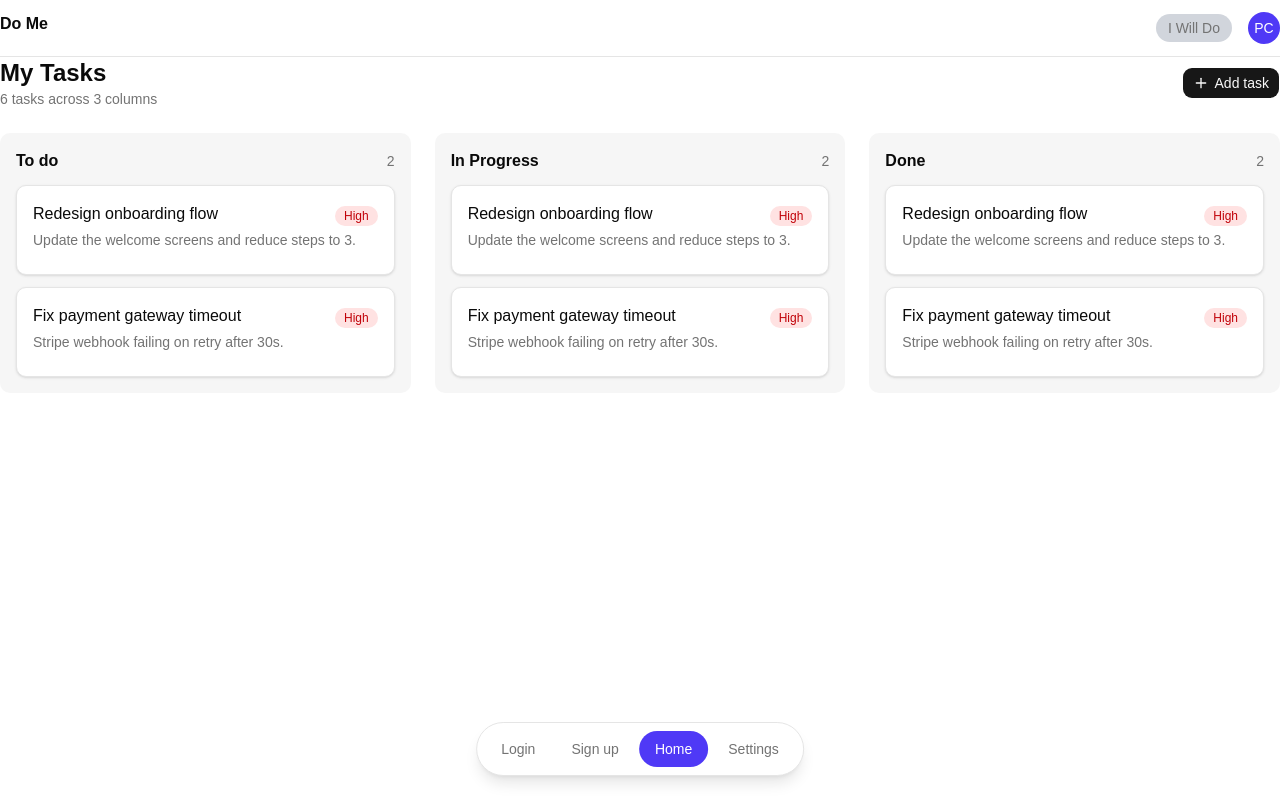
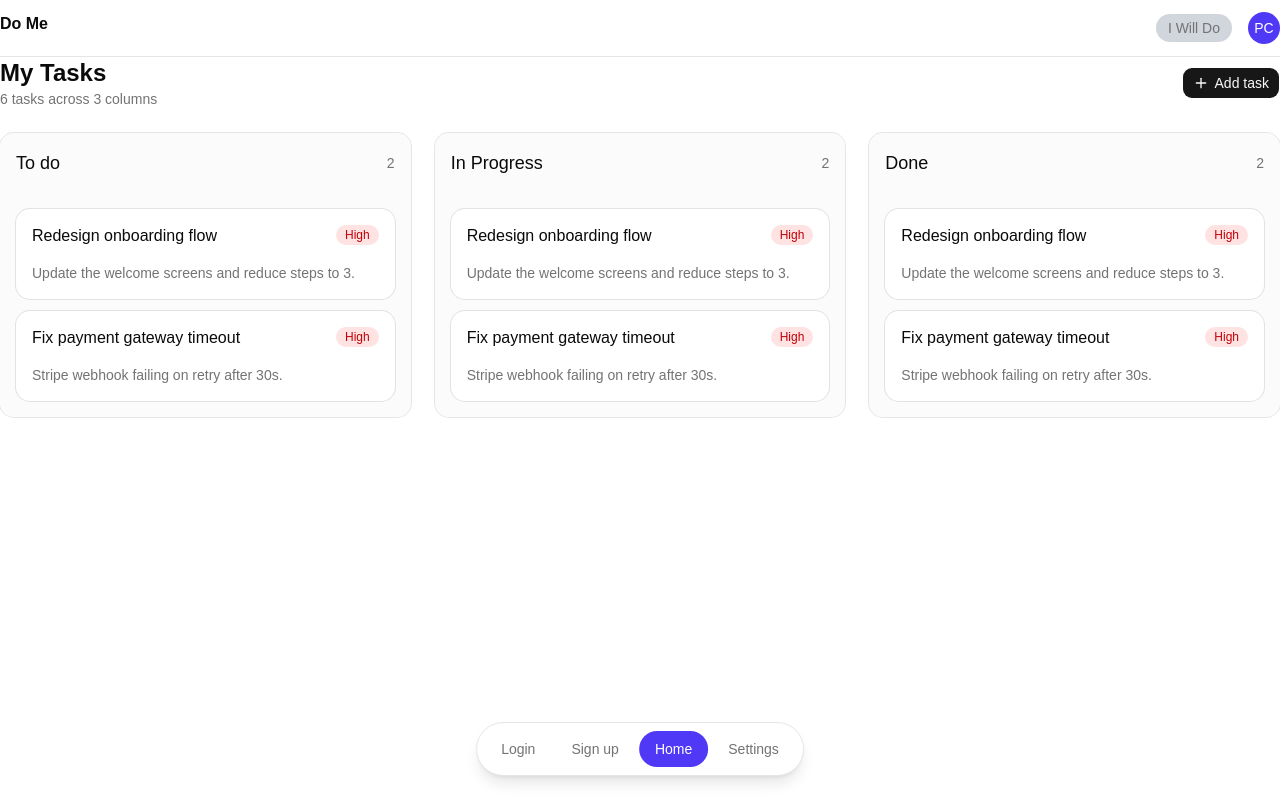
Before and after one commit to Pranish03/todo-app-react, a React (Vite) app: page / in a window 1280 px wide. Built offline with nearby package versions, Linux system fonts and the light colour scheme.

Commit message:
feat: enhance UI components with card layout and improved styling for task management

```diff
--- a/src/components/home/AddTaskDialog.jsx
+++ b/src/components/home/AddTaskDialog.jsx
@@ -83,7 +83,7 @@
             <div>
               <label className="text-sm font-medium">Priority</label>
               <Select value={priority} onValueChange={setPriority}>
-                <SelectTrigger className="mt-1">
+                <SelectTrigger className="mt-1 w-full">
                   <SelectValue />
                 </SelectTrigger>
                 <SelectContent>
@@ -97,7 +97,7 @@
             <div>
               <label className="text-sm font-medium">Status</label>
               <Select value={status} onValueChange={setStatus}>
-                <SelectTrigger className="mt-1">
+                <SelectTrigger className="mt-1 w-full">
                   <SelectValue />
                 </SelectTrigger>
                 <SelectContent>
--- a/src/components/home/Column.jsx
+++ b/src/components/home/Column.jsx
@@ -1,20 +1,23 @@
 import { useDroppable } from "@dnd-kit/core";
 import { TaskCard } from "./TaskCard";
+import { Card, CardHeader, CardTitle, CardContent } from "@/components/ui/card";
 
 export function Column({ id, title, tasks, onCardClick }) {
   const { setNodeRef, isOver } = useDroppable({ id });
 
   return (
-    <div
+    <Card
       ref={setNodeRef}
-      className={`bg-muted/90 rounded-[10px] p-4 transition-colors ${
-        isOver ? "bg-muted/70 ring-2 ring-indigo-400" : ""
+      className={`bg-muted/40 transition-all ${
+        isOver ? "ring-2 ring-primary" : ""
       }`}
     >
-      <div className="flex justify-between items-center mb-3">
-        <h2 className="font-bold">{title}</h2>
+      <CardHeader className="flex flex-row items-center justify-between space-y-0 pb-4">
+        <CardTitle className="text-lg">{title}</CardTitle>
         <span className="text-sm text-muted-foreground">{tasks.length}</span>
-      </div>
+      </CardHeader>
+
+      <CardContent>
         <div className="space-y-3 min-h-10">
           {tasks.map((task) => (
             <TaskCard
@@ -24,6 +27,7 @@
             />
           ))}
         </div>
-    </div>
+      </CardContent>
+    </Card>
   );
 }
--- a/src/components/home/EditTaskDialog.jsx
+++ b/src/components/home/EditTaskDialog.jsx
@@ -81,7 +81,7 @@
                 value={form.priority}
                 onValueChange={(value) => setForm({ ...form, priority: value })}
               >
-                <SelectTrigger className="mt-1">
+                <SelectTrigger className="mt-1 w-full">
                   <SelectValue />
                 </SelectTrigger>
                 <SelectContent>
@@ -98,7 +98,7 @@
                 value={form.status}
                 onValueChange={(value) => setForm({ ...form, status: value })}
               >
-                <SelectTrigger className="mt-1">
+                <SelectTrigger className="mt-1 w-full">
                   <SelectValue />
                 </SelectTrigger>
                 <SelectContent>
--- a/src/components/home/TaskCard.jsx
+++ b/src/components/home/TaskCard.jsx
@@ -1,5 +1,6 @@
 import { useDraggable } from "@dnd-kit/core";
 import { Badge } from "@/components/ui/badge";
+import { Card, CardTitle, CardContent, CardHeader } from "@/components/ui/card";
 
 const priorityColor = {
   High: "bg-red-100 text-red-700",
@@ -9,7 +10,10 @@
 
 export function TaskCard({ task, onClick }) {
   const { attributes, listeners, setNodeRef, transform, isDragging } =
-    useDraggable({ id: task.id, data: { task } });
+    useDraggable({
+      id: task.id,
+      data: { task },
+    });
 
   const style = transform
     ? {
@@ -17,24 +21,34 @@
         opacity: isDragging ? 0.4 : 1,
         zIndex: isDragging ? 50 : "auto",
       }
-    : undefined;
+    : {
+        opacity: isDragging ? 0.4 : 1,
+      };
 
   return (
-    <div
+    <Card
       ref={setNodeRef}
       style={style}
       {...listeners}
       {...attributes}
       onClick={onClick}
-      className="bg-white rounded-[10px] p-4 shadow-sm border cursor-pointer hover:shadow-md transition-shadow"
+      className="cursor-pointer transition-shadow hover:shadow-md"
     >
-      <div className="flex items-center justify-between">
-        <h3 className="font-medium mb-1">{task.title}</h3>
-        <Badge className={priorityColor[task.priority]}>{task.priority}</Badge>
-      </div>
-      <p className="text-sm text-muted-foreground mb-2 text-ellipsis">
-        {task.desc}
-      </p>
-    </div>
+      <CardHeader>
+        <CardTitle>
+          <div className="flex items-start justify-between gap-2">
+            <h3 className="font-medium">{task.title}</h3>
+            <Badge className={priorityColor[task.priority]}>
+              {task.priority}
+            </Badge>
+          </div>
+        </CardTitle>
+      </CardHeader>
+      <CardContent>
+        <p className="text-sm text-muted-foreground line-clamp-2">
+          {task.desc}
+        </p>
+      </CardContent>
+    </Card>
   );
 }
--- /dev/null
+++ b/src/components/ui/card.jsx
@@ -0,0 +1,114 @@
+import * as React from "react"
+
+import { cn } from "@/lib/utils"
+
+function Card({
+  className,
+  size = "default",
+  ...props
+}) {
+  return (
+    <div
+      data-slot="card"
+      data-size={size}
+      className={cn(
+        "group/card flex flex-col gap-(--card-spacing) overflow-hidden rounded-xl bg-card py-(--card-spacing) text-sm text-card-foreground ring-1 ring-foreground/10 [--card-spacing:--spacing(4)] has-data-[slot=card-footer]:pb-0 has-[>img:first-child]:pt-0 data-[size=sm]:[--card-spacing:--spacing(3)] data-[size=sm]:has-data-[slot=card-footer]:pb-0 *:[img:first-child]:rounded-t-xl *:[img:last-child]:rounded-b-xl",
+        className
+      )}
+      {...props} />
+  );
+}
+
+function CardHeader({
+  className,
+  ...props
+}) {
+  return (
+    <div
+      data-slot="card-header"
+      className={cn(
+        "group/card-header @container/card-header grid auto-rows-min items-start gap-1 rounded-t-xl px-(--card-spacing) has-data-[slot=card-action]:grid-cols-[1fr_auto] has-data-[slot=card-description]:grid-rows-[auto_auto] [.border-b]:pb-(--card-spacing)",
+        className
+      )}
+      {...props} />
+  );
+}
+
+function CardTitle({
+  className,
+  ...props
+}) {
+  return (
+    <div
+      data-slot="card-title"
+      className={cn(
+        "font-heading text-base leading-snug font-medium group-data-[size=sm]/card:text-sm",
+        className
+      )}
+      {...props} />
+  );
+}
+
+function CardDescription({
+  className,
+  ...props
+}) {
+  return (
+    <div
+      data-slot="card-description"
+      className={cn("text-sm text-muted-foreground", className)}
+      {...props} />
+  );
+}
+
+function CardAction({
+  className,
+  ...props
+}) {
+  return (
+    <div
+      data-slot="card-action"
+      className={cn(
+        "col-start-2 row-span-2 row-start-1 self-start justify-self-end",
+        className
+      )}
+      {...props} />
+  );
+}
+
+function CardContent({
+  className,
+  ...props
+}) {
+  return (
+    <div
+      data-slot="card-content"
+      className={cn("px-(--card-spacing)", className)}
+      {...props} />
+  );
+}
+
+function CardFooter({
+  className,
+  ...props
+}) {
+  return (
+    <div
+      data-slot="card-footer"
+      className={cn(
+        "flex items-center rounded-b-xl border-t bg-muted/50 p-(--card-spacing)",
+        className
+      )}
+      {...props} />
+  );
+}
+
+export {
+  Card,
+  CardHeader,
+  CardFooter,
+  CardTitle,
+  CardAction,
+  CardDescription,
+  CardContent,
+}
--- a/src/pages/HomePage.jsx
+++ b/src/pages/HomePage.jsx
@@ -13,6 +13,7 @@
   useSensors,
 } from "@dnd-kit/core";
 import { Column } from "@/components/home/Column";
+import { Card, CardContent, CardHeader, CardTitle } from "@/components/ui/card";
 
 const priorityColor = {
   High: "bg-red-100 text-red-700",
@@ -111,7 +112,7 @@
   const sensors = useSensors(
     useSensor(PointerSensor, {
       activationConstraint: {
-        distance: 8, // must move 8px before it counts as a drag
+        distance: 8,
       },
     }),
   );
@@ -176,15 +177,23 @@
 
           <DragOverlay>
             {activeTask ? (
-              <div className="bg-white rounded-md p-4 shadow-lg border rotate-2">
-                <h3 className="font-medium mb-1">{activeTask.title}</h3>
-                <p className="text-sm text-muted-foreground mb-2">
-                  {activeTask.desc}
-                </p>
-                <Badge className={priorityColor[activeTask.priority]}>
-                  {activeTask.priority}
-                </Badge>
-              </div>
+              <Card className="cursor-pointer transition-shadow shadow-md">
+                <CardHeader>
+                  <CardTitle>
+                    <div className="flex items-start justify-between gap-2">
+                      <h3 className="font-medium">{activeTask.title}</h3>
+                      <Badge className={priorityColor[activeTask.priority]}>
+                        {activeTask.priority}
+                      </Badge>
+                    </div>
+                  </CardTitle>
+                </CardHeader>
+                <CardContent>
+                  <p className="text-sm text-muted-foreground line-clamp-2">
+                    {activeTask.desc}
+                  </p>
+                </CardContent>
+              </Card>
             ) : null}
           </DragOverlay>
         </DndContext>
```
Lines whose indentation alone changed are shown as unchanged.
